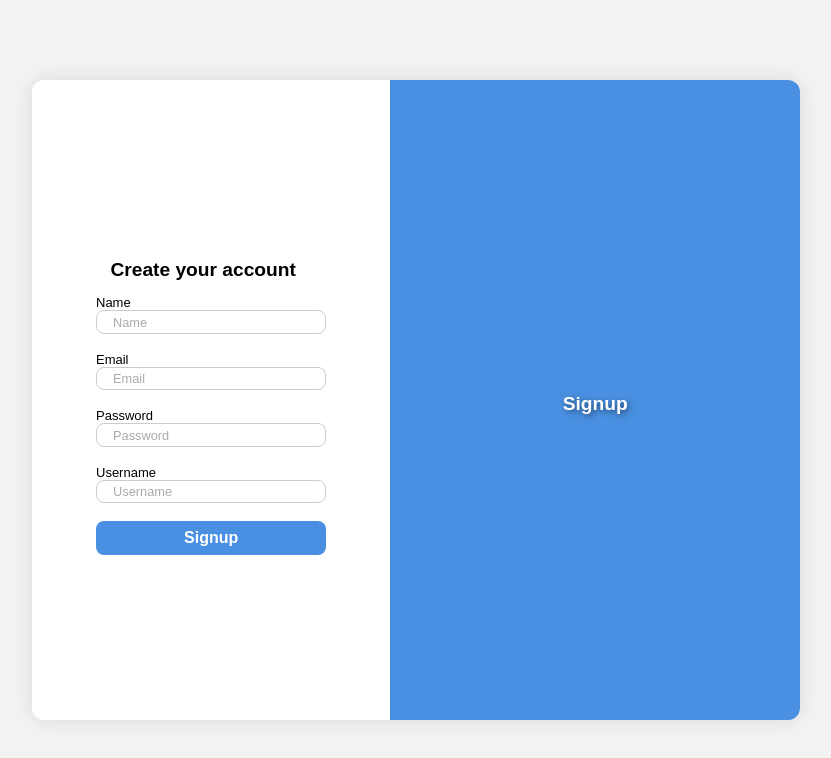
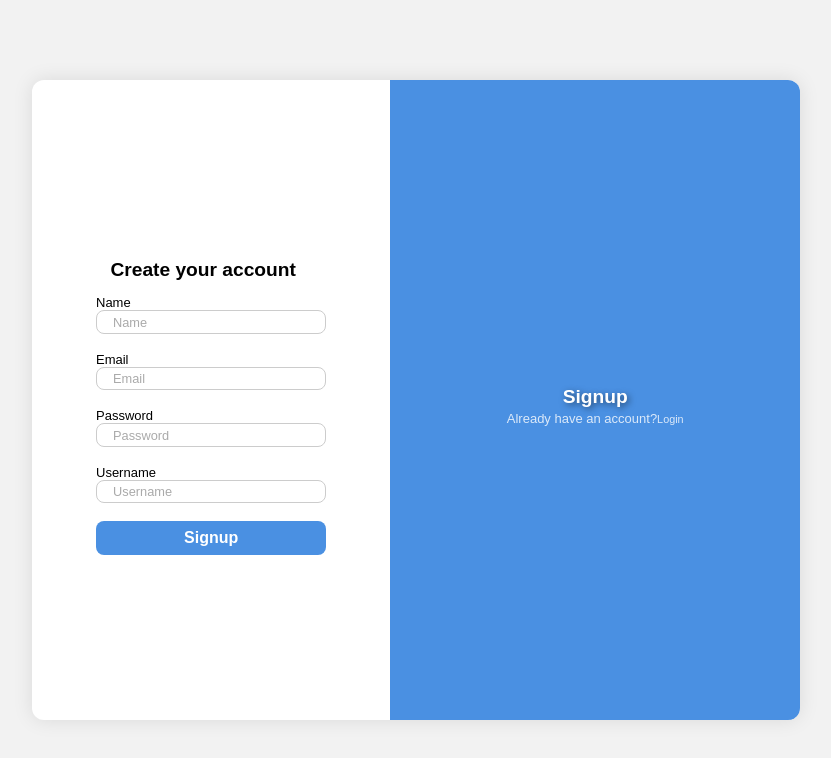
Before and after one commit to Student-Lokeshgarhwal/Quiz-Website, a React (Vite) app in the folder frontend/: page /signup in a window 1280 px wide. Shown: the top 758 px of the page, without its empty margins (224-1055 px from the left). Built offline with nearby package versions, Linux system fonts and the light colour scheme.

Commit message:
add links

```diff
--- a/frontend/src/components/Signup/Signup.jsx
+++ b/frontend/src/components/Signup/Signup.jsx
@@ -56,7 +56,7 @@ function Signup() {
                 </div>
                 <div className="right-part">
                     <h1>Signup</h1>
-                        {/* <p>Already have an account?<Link to={'https://quiz-website-rgfk.onrender.com/login'}>Login</Link></p> */}
+                        <p>Already have an account?<small onClick={()=>{navigate('https://quiz-website-rgfk.onrender.com/login')}}>Login</small></p>
                 </div>
             </div>
         </div>
```
